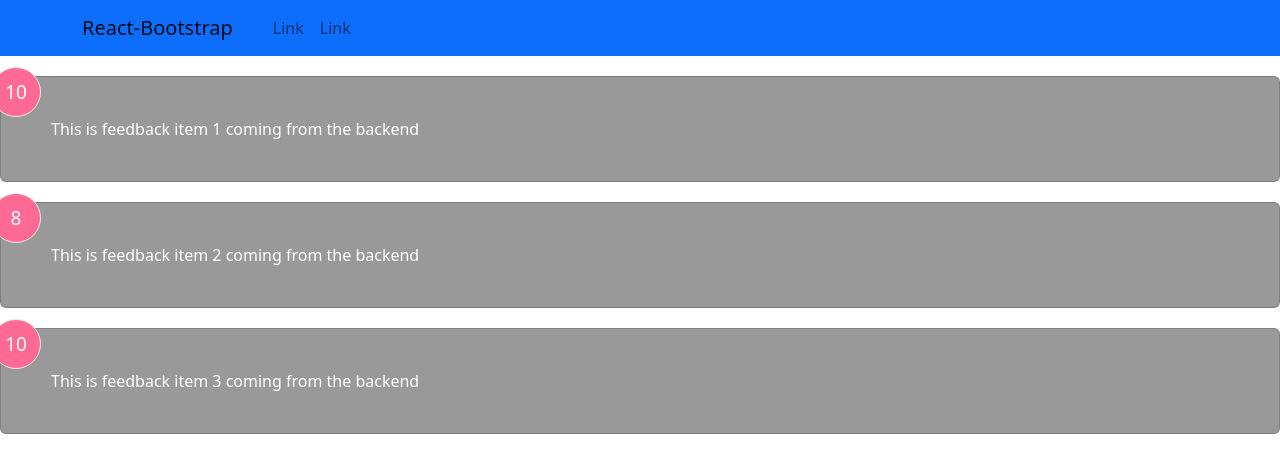
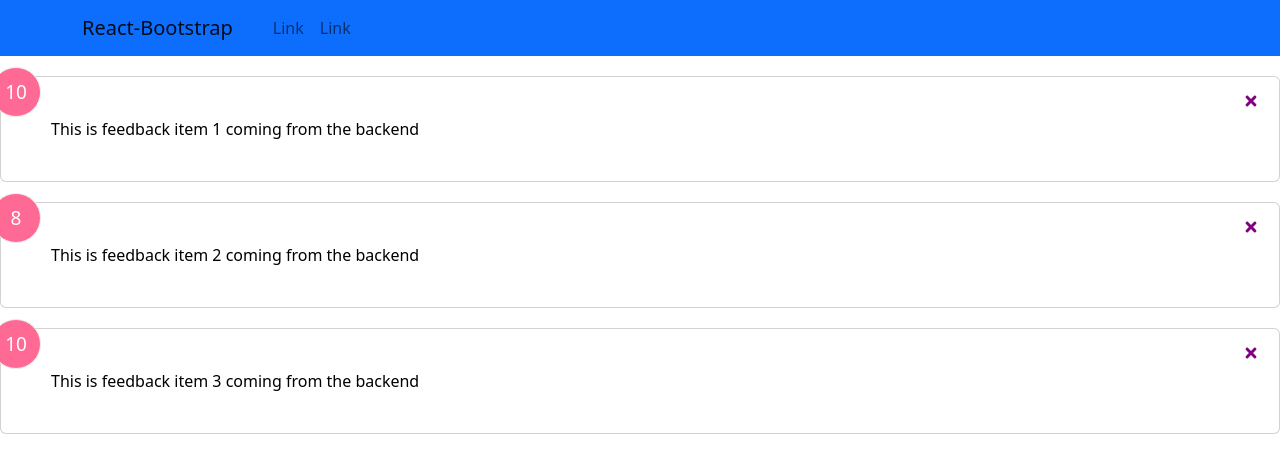
Before and after one commit to KonstantinaStrantzali/Review-app-React, a React (Create React App) app in the folder react-components/: page / in a window 1280 px wide. Shown: the top 472 px of the page. Built offline with nearby package versions, Linux system fonts and the light colour scheme.

Commit message:
give delete button functionality by drilling into props, setting an onClick Event

```diff
--- a/react-components/src/App.js
+++ b/react-components/src/App.js
@@ -3,14 +3,18 @@
 import Header from './components/Header'
 import FeedbackList from './components/FeedbackList'
 import FeedbackData from './components/data/FeedbackData'
+import FeedbackItem from './components/FeedbackItem'
 
 function App() {
   const [feedback, setFeedback] = useState(FeedbackData)
+  const deleteFeedback = (id) => {
+    setFeedback(feedback.filter((item) => item.id !== id))
+  }
   return (
     <>
     <div>
       <Header></Header>
-      <FeedbackList feedback = {feedback}></FeedbackList>
+      <FeedbackList feedback = {feedback} handleDelete = {deleteFeedback}></FeedbackList>
 
 
 
--- a/react-components/src/components/FeedbackItem.js
+++ b/react-components/src/components/FeedbackItem.js
@@ -1,12 +1,16 @@
 import React from 'react'
 import Card from './shared/Card'
+import { FaTimes} from 'react-icons/fa'
 
-function FeedbackItem({item}) {
+function FeedbackItem({item, handleDelete}) {
+
   return (
-    <Card reverse = 'True'>
+    <Card>
       <div className='num-display'>{item.rating}</div>
       <div className='text-display'>{item.text}</div>
-
+      <button className='close' onClick={() => handleDelete(item.id)}>
+      <FaTimes  color ='purple'></FaTimes>
+      </button>
     </Card>
   )
 }
--- a/react-components/src/components/FeedbackList.js
+++ b/react-components/src/components/FeedbackList.js
@@ -1,7 +1,7 @@
 import React from 'react'
 import FeedbackItem from './FeedbackItem'
 
-function FeedbackList({feedback}) {
+function FeedbackList({feedback, handleDelete}) {
     if (!feedback || feedback.length === 0){
         return <div>
             No feedback
@@ -10,7 +10,8 @@
   return (
     <div className='feedback-list'>
         {feedback.map((item) => (
-        <FeedbackItem key = {item.id} item = {item} />
+        <FeedbackItem key = {item.id} item = {item}
+        handleDelete= {handleDelete}/>
     ))}
      </div>
   )
--- a/react-components/src/components/Header.js
+++ b/react-components/src/components/Header.js
@@ -1,7 +1,7 @@
 import Container from 'react-bootstrap/Container';
 import Nav from 'react-bootstrap/Nav';
 import Navbar from 'react-bootstrap/Navbar';
-import NavDropdown from 'react-bootstrap/NavDropdown';
+
 
 function Header() {
   return (
--- a/react-components/src/components/shared/Card.js
+++ b/react-components/src/components/shared/Card.js
@@ -1,5 +1,5 @@
 import PropTypes from 'prop-types'
-
+// return <div className={`card ${reverse && 'reverse'}`}>{children}</div>
 
 function Card({children, reverse}) {
   return (
```
